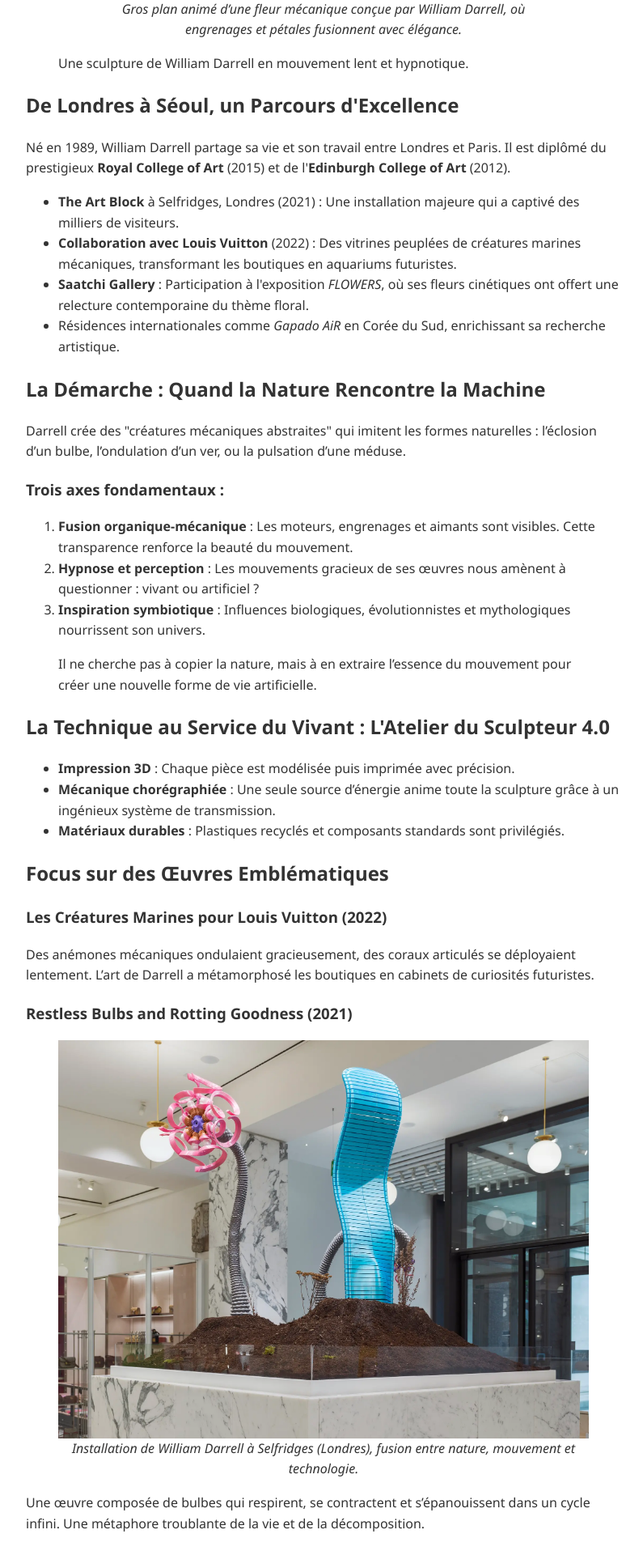
After one commit to changetheworld06/deep3d, a Flask app: page /articles/williamdarrell in a window 1280 px wide. The commit adds this page. Shown: the part 1441-3357 px from the top of the page at 81% size, without its empty margins (240-1035 px from the left). Run offline with Flask 3, Linux system fonts and the light colour scheme; some libraries are stand-ins or nearby versions.

Commit message:
Ajout article William Darrell + 3 visuels (jpg + gif) + mise à jour articles.html

```diff
--- /dev/null
+++ b/templates/articles/williamdarrell.html
@@ -0,0 +1,117 @@
+{% extends "base.html" %}
+
+{% block content %}
+<div class="article-container" style="max-width: 800px; margin: auto; padding: 2rem; text-align: left;">
+    <h1>William Darrell : Le Sculpteur qui Donne une Âme Mécanique à la Nature</h1>
+
+    <figure>
+        <img src="{{ url_for('static', filename='images/william-darrell-artwork.jpg') }}" alt="Installation de William Darrell à Gapado AiR" style="width:100%; max-width:1000px; margin: auto; display: block;">
+        <figcaption style="text-align: center; font-style: italic;">Œuvre de William Darrell.</figcaption>
+      </figure>
+
+    <p>
+        Imaginez une fleur qui ne se contente pas de s'ouvrir, mais qui respire, ondule et danse selon une chorégraphie hypnotique.
+        Imaginez des organismes marins, non pas de chair, mais de plastique recyclé et d'engrenages, dont les mouvements fluides semblent défier leur propre nature mécanique.
+        Bienvenue dans l'univers de <strong>William Darrell</strong>, l'un des artistes les plus fascinants de la scène contemporaine londonienne.
+    </p>
+
+    <p>
+        À la croisée de la biologie, de la robotique et de la poésie, Darrell sculpte des créatures cinétiques biomorphiques qui interrogent notre rapport au vivant, à la technologie et à la beauté étrange qui naît de leur fusion.
+    </p>
+
+    <figure>
+        <figure>
+            <img src="{{ url_for('static', filename='images/darrell-2.gif') }}" alt="Fleur mécanique animée de William Darrell" style="width:100%; max-width:600px; margin: auto; display: block;">
+            <figcaption style="text-align: center; font-style: italic;">Gros plan animé d’une fleur mécanique conçue par William Darrell, où engrenages et pétales fusionnent avec élégance.</figcaption>
+          </figure>
+        <figcaption>Une sculpture de William Darrell en mouvement lent et hypnotique.</figcaption>
+    </figure>
+
+    <h2>De Londres à Séoul, un Parcours d'Excellence</h2>
+    <p>
+        Né en 1989, William Darrell partage sa vie et son travail entre Londres et Paris. Il est diplômé du prestigieux <strong>Royal College of Art</strong> (2015) et de l'<strong>Edinburgh College of Art</strong> (2012).
+    </p>
+    <ul>
+        <li><strong>The Art Block</strong> à Selfridges, Londres (2021) : Une installation majeure qui a captivé des milliers de visiteurs.</li>
+        <li><strong>Collaboration avec Louis Vuitton</strong> (2022) : Des vitrines peuplées de créatures marines mécaniques, transformant les boutiques en aquariums futuristes.</li>
+        <li><strong>Saatchi Gallery</strong> : Participation à l'exposition <em>FLOWERS</em>, où ses fleurs cinétiques ont offert une relecture contemporaine du thème floral.</li>
+        <li>Résidences internationales comme <em>Gapado AiR</em> en Corée du Sud, enrichissant sa recherche artistique.</li>
+    </ul>
+
+    <h2>La Démarche : Quand la Nature Rencontre la Machine</h2>
+    <p>
+        Darrell crée des "créatures mécaniques abstraites" qui imitent les formes naturelles : l’éclosion d’un bulbe, l’ondulation d’un ver, ou la pulsation d’une méduse.
+    </p>
+    <h3>Trois axes fondamentaux :</h3>
+    <ol>
+        <li>
+            <strong>Fusion organique-mécanique</strong> : Les moteurs, engrenages et aimants sont visibles. Cette transparence renforce la beauté du mouvement.
+        </li>
+        <li>
+            <strong>Hypnose et perception</strong> : Les mouvements gracieux de ses œuvres nous amènent à questionner : vivant ou artificiel ?
+        </li>
+        <li>
+            <strong>Inspiration symbiotique</strong> : Influences biologiques, évolutionnistes et mythologiques nourrissent son univers.
+        </li>
+    </ol>
+
+    <blockquote>
+        Il ne cherche pas à copier la nature, mais à en extraire l’essence du mouvement pour créer une nouvelle forme de vie artificielle.
+    </blockquote>
+
+    <h2>La Technique au Service du Vivant : L'Atelier du Sculpteur 4.0</h2>
+    <ul>
+        <li><strong>Impression 3D</strong> : Chaque pièce est modélisée puis imprimée avec précision.</li>
+        <li><strong>Mécanique chorégraphiée</strong> : Une seule source d’énergie anime toute la sculpture grâce à un ingénieux système de transmission.</li>
+        <li><strong>Matériaux durables</strong> : Plastiques recyclés et composants standards sont privilégiés.</li>
+    </ul>
+
+    <h2>Focus sur des Œuvres Emblématiques</h2>
+
+    <h3>Les Créatures Marines pour Louis Vuitton (2022)</h3>
+    <p>
+        Des anémones mécaniques ondulaient gracieusement, des coraux articulés se déployaient lentement. L’art de Darrell a métamorphosé les boutiques en cabinets de curiosités futuristes.
+    </p>
+
+
+    <h3>Restless Bulbs and Rotting Goodness (2021)</h3>
+    <figure>
+        <img src="{{ url_for('static', filename='images/art-selfridges-london.jpg') }}" alt="Installation Selfridges de William Darrell" style="width:100%; max-width:1000px; margin: auto; display: block;">
+        <figcaption style="text-align: center; font-style: italic;">Installation de William Darrell à Selfridges (Londres), fusion entre nature, mouvement et technologie.</figcaption>
+      </figure>
+    <p>
+        Une œuvre composée de bulbes qui respirent, se contractent et s’épanouissent dans un cycle infini. Une métaphore troublante de la vie et de la décomposition.
+    </p>
+
+    <h2>Conclusion : Le Chorégraphe du Vivant Artificiel</h2>
+    <p>
+        William Darrell appartient à une génération d’artistes pour qui nature et technologie ne s’opposent plus. Ses œuvres cinétiques ne sont pas de simples machines : ce sont des entités poétiques qui nous interrogent sur notre rapport au monde.
+    </p>
+    <p>
+        Pour saisir toute la portée de son travail, il faut le voir en mouvement. Car c’est dans la lente danse silencieuse de ses créatures que réside toute la magie.
+    </p>
+
+    <h2>Pour aller plus loin</h2>
+    <ul>
+        <li><a href="https://www.instagram.com/williamdarrell/" target="_blank">Instagram</a> – Pour découvrir ses œuvres en vidéo</li>
+        <li>Sur YouTube : cherchez <strong>"William Darrell Saatchi"</strong> ou <strong>"William Darrell Selfridges"</strong> pour voir ses installations</li>
+    </ul>
+
+    <div style="text-align: center; margin-top: 2rem;">
+        <a href="{{ url_for('articles') }}"
+           style="padding: 12px 24px; background: #444; color: white; border-radius: 6px; text-decoration: none;">
+           ← Retour aux articles
+        </a>
+      </div>
+      <section style="margin-top: 4rem; padding-top: 2rem; border-top: 1px solid #ddd;">
+        <h2>💬 Commentaires</h2>
+        <script src="https://utteranc.es/client.js"
+                repo="changetheworld06/deep3d"
+                issue-term="pathname"
+                theme="github-light"
+                crossorigin="anonymous"
+                async>
+        </script>
+      </section>
+    </div>
+{% endblock %}
```
Also changed, not shown: templates/articles.html (+8 -0 lines), static/images/art-selfridges-london.jpg (added), static/images/william-darrell-artwork.jpg (added), 1 other file.
